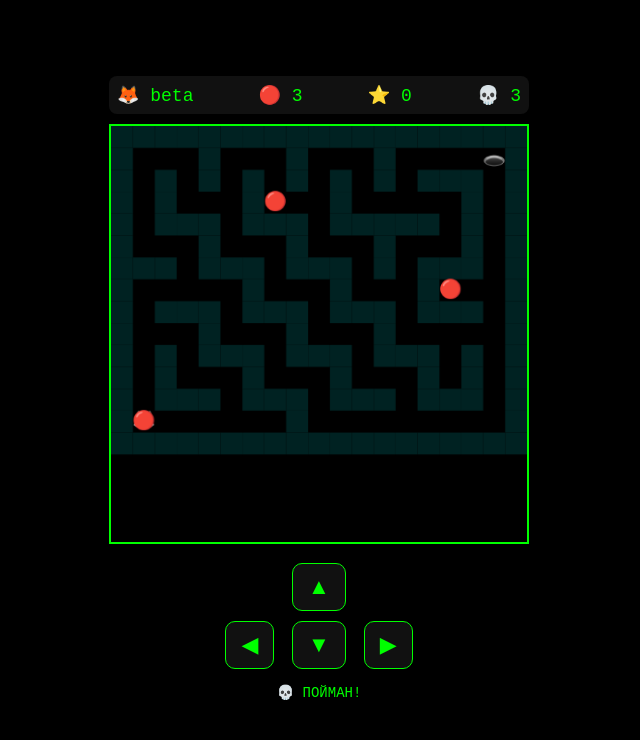
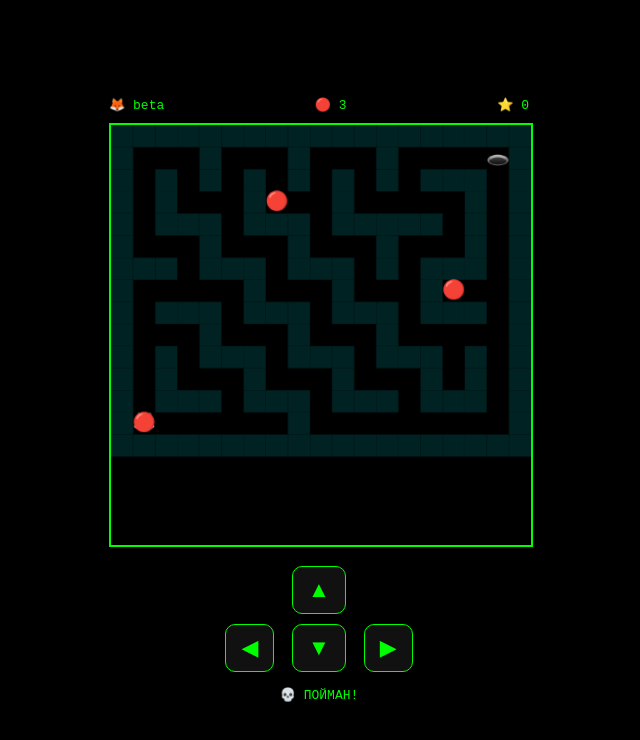
Before and after one commit to moskalenko2006/green-fox-game, a plain HTML site: page index.html in a window 1280 px wide. Shown: the whole page, without its empty margins (321-961 px from the left). Drawn offline with Linux system fonts and the light colour scheme.

Commit message:
Update index.html

```diff
--- a/index.html
+++ b/index.html
@@ -2,77 +2,20 @@
 <html lang="ru">
 <head>
 <meta charset="UTF-8">
-<meta name="viewport" content="width=device-width, initial-scale=1.0, user-scalable=no">
+<meta name="viewport" content="width=device-width, initial-scale=1.0">
 <title>🦊 Fox Run</title>
-<style>
-    * {
-        margin: 0;
-        padding: 0;
-        box-sizing: border-box;
-        touch-action: manipulation;
-    }
-    body {
-        margin: 0;
-        background: #000;
-        color: #0f0;
-        font-family: monospace;
-        display: flex;
-        justify-content: center;
-        align-items: center;
-        height: 100vh;
-    }
-    .game {
-        width: 100%;
-        max-width: 420px;
-        text-align: center;
-    }
-    .top {
-        display: flex;
-        justify-content: space-between;
-        margin-bottom: 10px;
-        font-size: 18px;
-        background: #111;
-        padding: 8px;
-        border-radius: 8px;
-    }
-    canvas {
-        width: 100%;
-        border: 2px solid #0f0;
-        background: #000;
-        touch-action: none;
-    }
-    .controls {
-        margin-top: 10px;
-    }
-    button {
-        background: #111;
-        color: #0f0;
-        border: 1px solid #0f0;
-        font-size: 22px;
-        padding: 10px 15px;
-        margin: 5px;
-        border-radius: 10px;
-        cursor: pointer;
-    }
-    button:active {
-        background: #0f0;
-        color: #000;
-    }
-    #msg {
-        margin-top: 10px;
-        font-size: 14px;
-        min-height: 40px;
-    }
-</style>
+
+<link rel="stylesheet" href="style.css">
 </head>
+
 <body>
 
 <div class="game">
+
     <div class="top">
         <div>🦊 <span id="role">beta</span></div>
         <div>🔴 <span id="hunters">0</span></div>
         <div>⭐ <span id="score">0</span></div>
-        <div>💀 <span id="attempts">3</span></div>
     </div>
 
     <canvas id="canvas" width="450" height="450"></canvas>
@@ -87,8 +30,10 @@
     </div>
 
     <div id="msg"></div>
+
 </div>
 
 <script src="game.js"></script>
+
 </body>
 </html>
```
